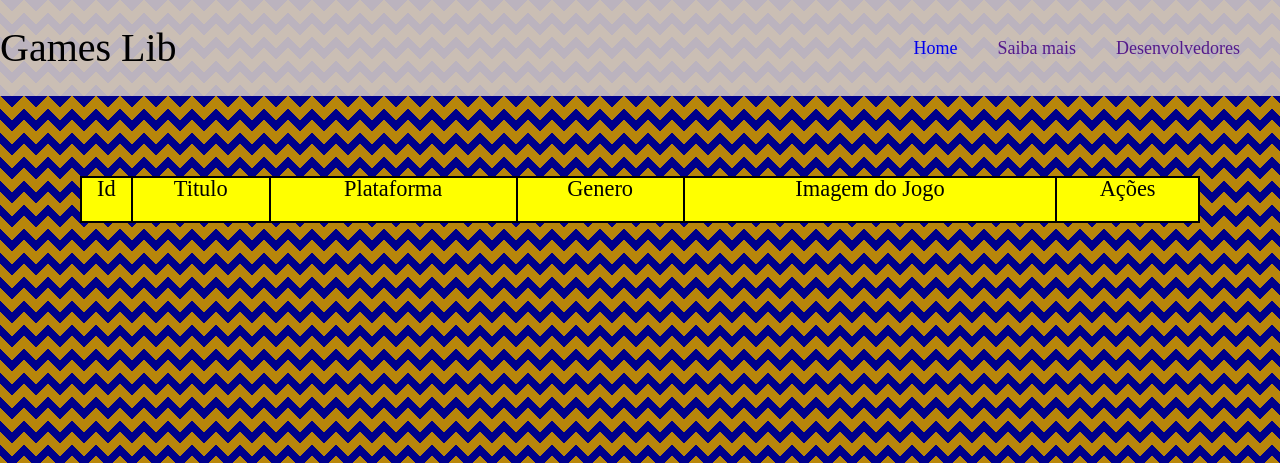
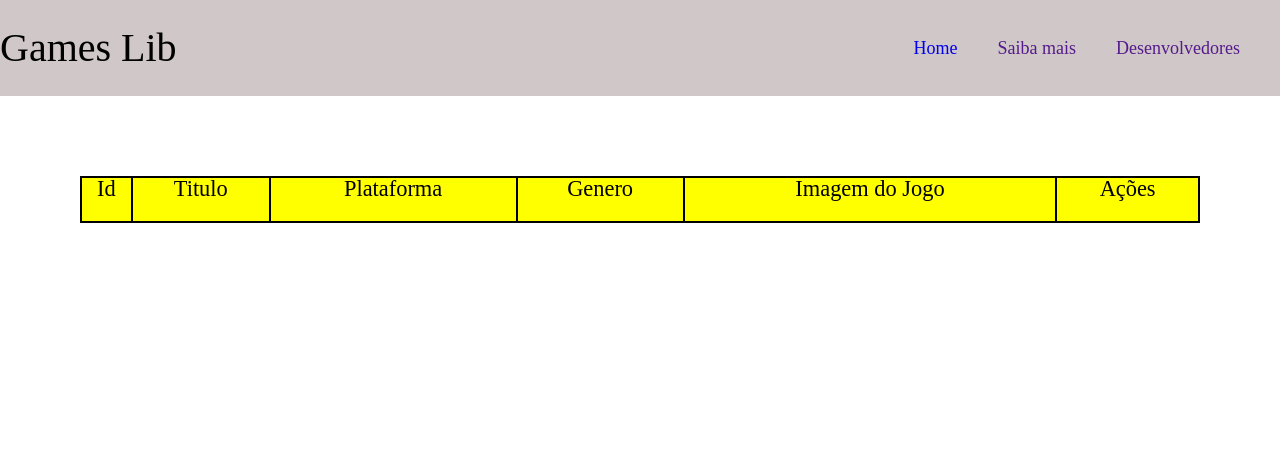
Before and after one commit to LuizFelipePinho/games_lib, a Flask app: page /xbox in a window 1280 px wide. Shown: the top 463 px of the page. Run offline with Flask 2, Linux system fonts and the light colour scheme; data that the repository does not hold is empty.

Commit message:
alterando background e corringindo tabela

```diff
--- a/app.py
+++ b/app.py
@@ -21,7 +21,8 @@ class Jogos(db.Model):
   genero = db.Column(db.String(255), nullable = False)
   imagem_url = db.Column(db.String(255), nullable = False)
 
-  def __init__(self, nome_jogo, plataforma, genero, imagem_url):
+  def __init__(self, jogo_id, nome_jogo, plataforma, genero, imagem_url):
+    self.jogo_id = jogo_id
     self.nome_jogo = nome_jogo
     self.plataforma = plataforma
     self.genero = genero
--- a/static/styles.css
+++ b/static/styles.css
@@ -1,13 +1,3 @@
-
-
-body{
-    background-color: #b8860b;
-opacity: 1;
-background-image:  linear-gradient(135deg, #00008b 25%, transparent 25%), linear-gradient(225deg, #00008b 25%, transparent 25%), linear-gradient(45deg, #00008b 25%, transparent 25%), linear-gradient(315deg, #00008b 25%, #b8860b 25%);
-background-position:  12px 0, 12px 0, 0 0, 0 0;
-background-size: 24px 24px;
-background-repeat: repeat;
-}
 
 .container{
     margin: auto;
--- a/templates/todosJogos.html
+++ b/templates/todosJogos.html
@@ -29,9 +29,9 @@
                 <!-- Para CADA filme dentro da minha lista de filmes que estão vindo do app.py -->
                 {% for jogo in listaJogos %}
                 <tr>
-                    <td class="item">{{ jogo.id }}</td>
+                    <td class="item">{{ jogo.jogo_id }}</td>
                     <td class="item">{{jogo.nome_jogo}}</td>
-                    <!--- <td class="item">{{jogo.plataforma}}</td> -->
+                    <td class="item">{{jogo.plataforma}}</td>
                     <td class="item">{{jogo.genero}}</td>
                     <td class="item"> <img src="{{jogo.imagem_url}}" alt="{{jogo.nome_jogo}}" class="capaJogo"></td>
                     <td class="item">
--- a/templates/updateJogo.html
+++ b/templates/updateJogo.html
@@ -50,7 +50,7 @@
 
             <div class="bloco form_input">
                 <label for="img">URL da imagem: </label>
-                <input type="text" id="img" name="img" value="{{jogo.img}}"> <!-- o id do input que liga com o for da label-->
+                <input type="text" id="img" name="img" value="{{jogo.imagem_url}}"> <!-- o id do input que liga com o for da label-->
 
             </div>
 
```
